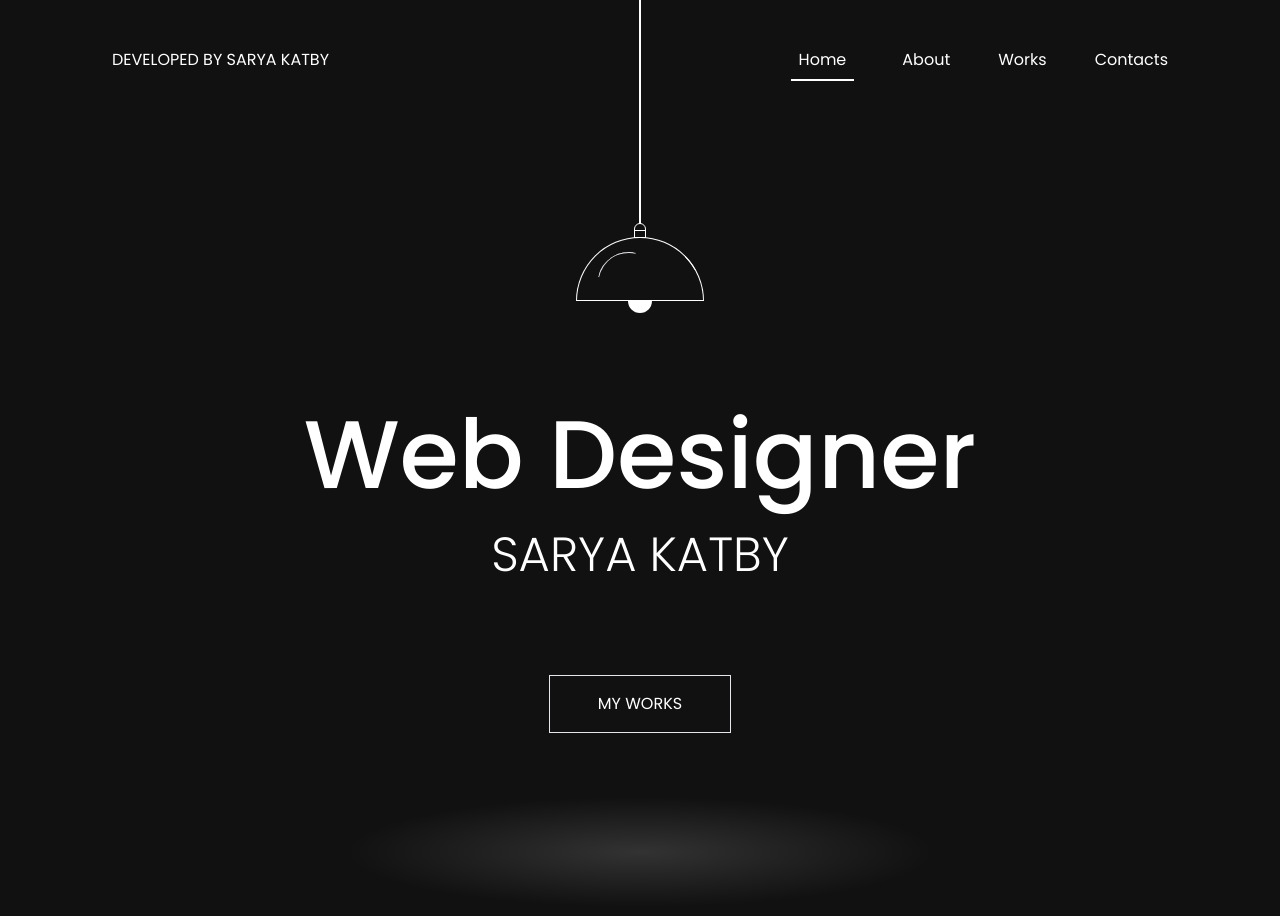
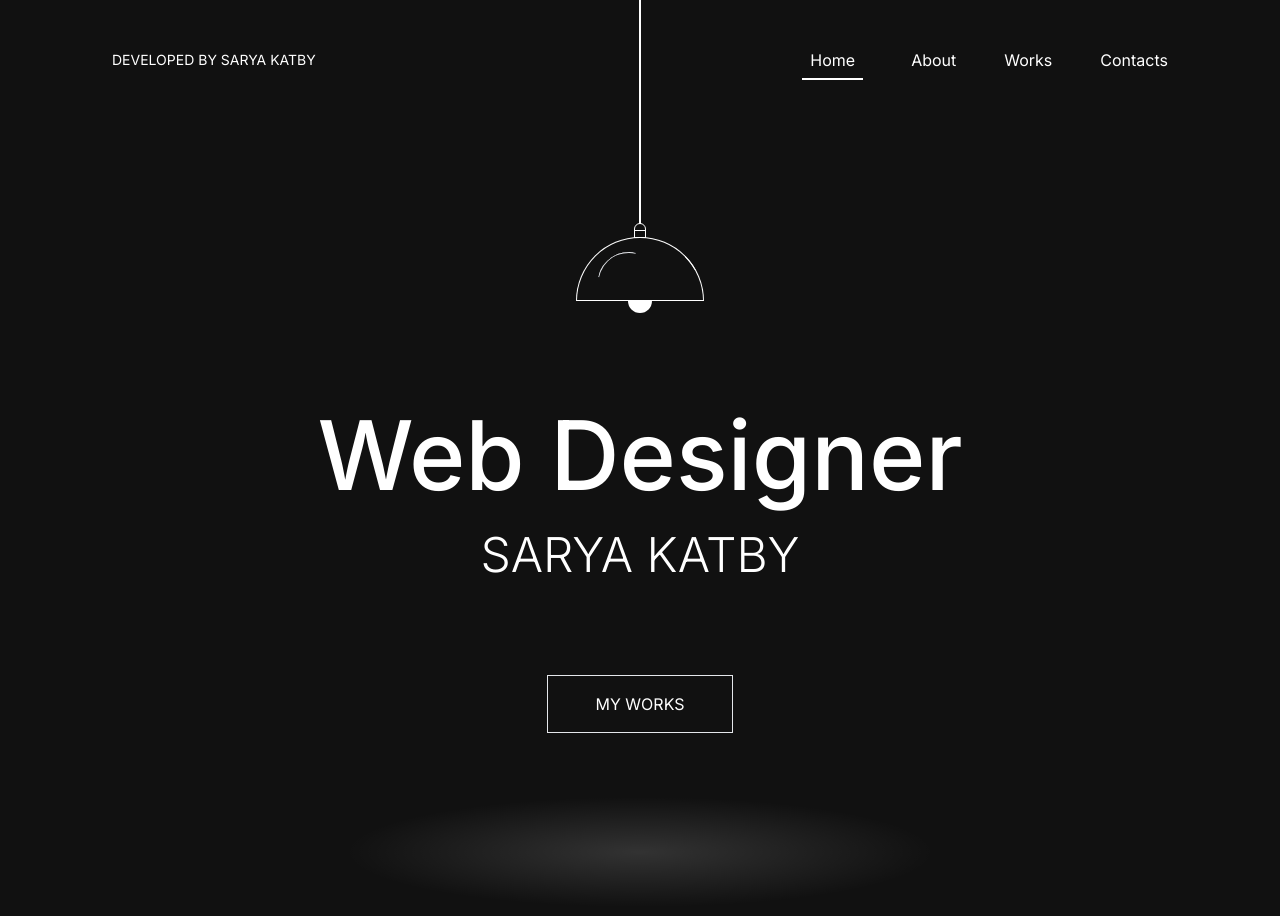
Before and after one commit to SaryaKatbi/lamp-portfolio, a React (Vite) app: page / in a window 1280 px wide. Built offline with nearby package versions, Linux system fonts and the light colour scheme.

Commit message:
changing the Font

```diff
--- a/src/components/Button.tsx
+++ b/src/components/Button.tsx
@@ -1,7 +1,7 @@
 const Button = () => {
   return (
     <a href="/works">
-      <div className="font-primmariFont h-fit w-fit cursor-pointer border px-12 py-4 text-white transition-all duration-200 hover:bg-white hover:text-primmaryDark">
+      <div className="font-secondaryFont h-fit w-fit cursor-pointer border px-12 py-4 text-white transition-all duration-200 hover:bg-white hover:text-primmaryDark">
         MY WORKS
       </div>
     </a>
--- a/src/components/Navbar.tsx
+++ b/src/components/Navbar.tsx
@@ -7,11 +7,11 @@ const Navbar = () => {
     "border-b-[2px] border-white border-opacity-0 pb-2 transition-all hover:border-opacity-100";
 
   return (
-    <nav className="font-primmariFont top-0 z-50 flex h-[120px] w-full items-center justify-between">
+    <nav className="font-secondaryFont top-0 z-50 flex h-[120px] w-full items-center justify-between ">
       <a
         href="https://github.com/SaryaKatbi"
         target="_blank"
-        className="border-b-[1px] border-white border-opacity-0 transition-all hover:border-opacity-100  "
+        className="border-b-[1px] border-white border-opacity-0 text-sm transition-all hover:border-opacity-100 "
       >
         DEVELOPED BY SARYA KATBY
       </a>
--- a/src/index.css
+++ b/src/index.css
@@ -1,4 +1,5 @@
 @import url("https://fonts.googleapis.com/css2?family=Poppins:wght@300;400;500;600;700&display=swap");
+@import url("https://fonts.googleapis.com/css2?family=Inter:wght@300;400;500;600;700&display=swap");
 @tailwind base;
 @tailwind components;
 @tailwind utilities;
--- a/src/pages/About.tsx
+++ b/src/pages/About.tsx
@@ -12,7 +12,7 @@ const About = () => {
         }}
       >
         <DeskLamp mouseY={mouseY} />
-        <article className="font-primmariFont flex h-fit w-[620px] flex-col items-center gap-5 bg-blue-950 text-start font-light text-white  ">
+        <article className="font-secondaryFont flex h-fit w-[620px] flex-col gap-4 text-start font-light text-white ">
           <h2 className="text-start text-6xl uppercase ">About Me</h2>
           <p className="text-base">
             Lorem ipsum dolor sit amet, consectetur adipiscing elit, sed do
--- a/src/pages/Home.tsx
+++ b/src/pages/Home.tsx
@@ -9,10 +9,10 @@ const Home = () => {
       </div>
 
       <section className="mt-20 flex h-[700px] flex-col items-center justify-center self-center">
-        <h2 className="font-primmariFont mb-7 mt-10 text-8xl font-medium">
+        <h2 className="font-secondaryFont mb-7 mt-10 text-8xl font-medium">
           Web Designer
         </h2>
-        <h3 className="font-primmariFont mb-24 text-5xl font-light">
+        <h3 className="font-secondaryFont mb-24 text-5xl font-light">
           SARYA KATBY
         </h3>
         <Button />
--- a/tailwind.config.js
+++ b/tailwind.config.js
@@ -5,6 +5,7 @@ export default {
     extend: {
       fontFamily: {
         primmariFont: ["Poppins"],
+        secondaryFont: ["Inter"],
       },
 
       transformOrigin: {
```
